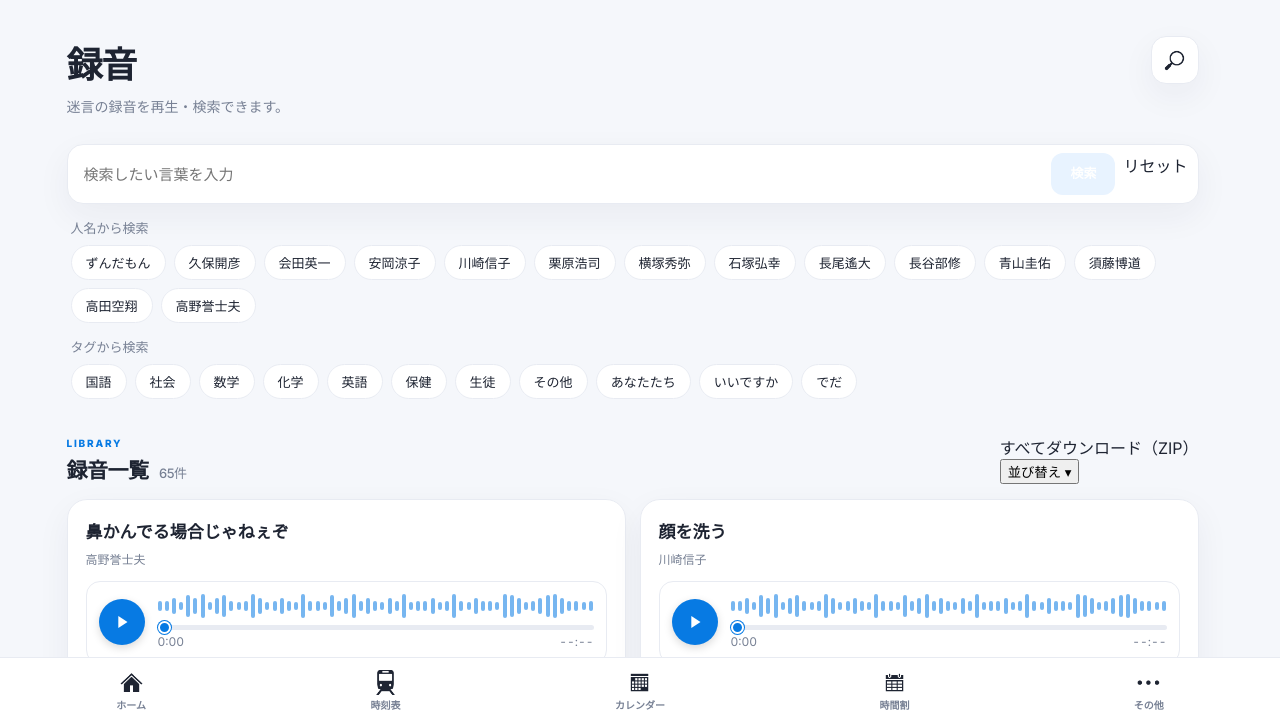
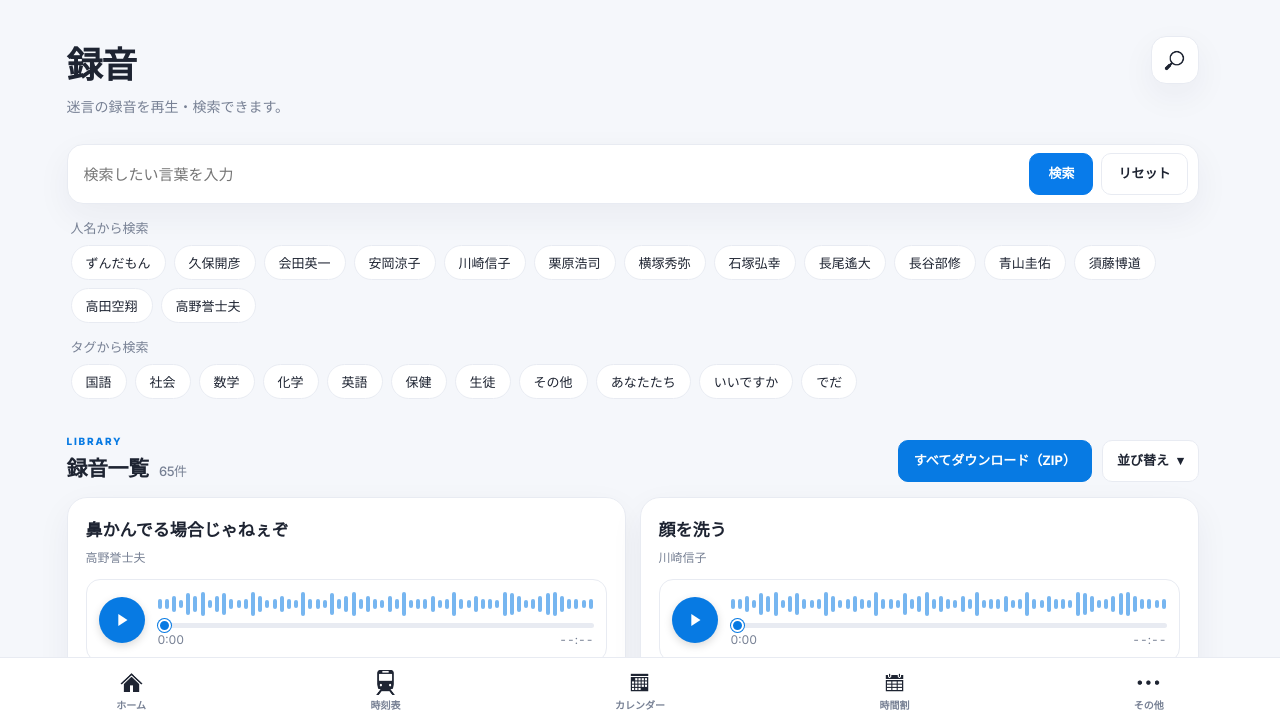
Before and after one commit to k1416465/Meigen, a Flask app: page /recording in a window 1280 px wide, after a click on "検索". Shown: the part 76-800 px from the top of the page. Run offline with Flask 3, Linux system fonts and the light colour scheme; data comes from the database, SQL or seed files in the repository; data that the repository does not hold is empty.

Commit message:
Add files via upload

```diff
--- a/home_dashboard_site/static/style.css
+++ b/home_dashboard_site/static/style.css
@@ -4296,3 +4296,220 @@ a.recording-tag:hover { opacity: .8; }
   .recording-admin-save-all { width:100%; }
   .recording-admin-card-actions .recording-admin-delete { width:100%; }
 }
+
+
+/* 録音ページ：一括ダウンロード・並び替え・検索ボタンの見た目調整 */
+.recording-list-actions {
+  display: flex;
+  align-items: center;
+  justify-content: flex-end;
+  flex-wrap: wrap;
+  gap: 10px;
+}
+.recording-download-all {
+  display: inline-flex;
+  align-items: center;
+  justify-content: center;
+  min-height: 42px;
+  box-sizing: border-box;
+  padding: 10px 15px;
+  border: 1px solid var(--purple);
+  border-radius: 10px;
+  background: var(--purple);
+  color: #fff !important;
+  font: inherit;
+  font-size: 13px;
+  font-weight: 700;
+  line-height: 1.2;
+  text-align: center;
+  text-decoration: none !important;
+  cursor: pointer;
+  transition: opacity .15s ease, transform .15s ease;
+}
+.recording-download-all:hover { opacity: .88; }
+.recording-download-all:active { transform: translateY(1px); }
+.recording-sort-form {
+  display: flex;
+  align-items: center;
+  gap: 8px;
+  margin: 0;
+}
+.recording-sort-button {
+  display: inline-flex;
+  align-items: center;
+  justify-content: center;
+  min-height: 42px;
+  box-sizing: border-box;
+  padding: 10px 14px;
+  border: 1px solid var(--border);
+  border-radius: 10px;
+  background: var(--surface);
+  color: var(--text, inherit);
+  font: inherit;
+  font-size: 13px;
+  font-weight: 700;
+  line-height: 1.2;
+  white-space: nowrap;
+  cursor: pointer;
+}
+.recording-sort-form select {
+  min-height: 42px;
+  max-width: 100%;
+  box-sizing: border-box;
+  padding: 9px 30px 9px 11px;
+  border: 1px solid var(--border);
+  border-radius: 10px;
+  background: var(--surface);
+  color: inherit;
+  font: inherit;
+  font-size: 13px;
+  cursor: pointer;
+}
+.recording-search-form .recording-search-submit,
+.recording-search-form .recording-search-reset {
+  display: inline-flex;
+  align-items: center;
+  justify-content: center;
+  min-height: 42px;
+  box-sizing: border-box;
+  padding: 10px 16px;
+  border-radius: 10px;
+  font: inherit;
+  font-size: 13px;
+  font-weight: 700;
+  line-height: 1.2;
+  white-space: nowrap;
+  text-align: center;
+  text-decoration: none;
+  cursor: pointer;
+}
+.recording-search-form .recording-search-submit {
+  border: 1px solid #087bea;
+  background: #087bea;
+  color: #fff;
+}
+.recording-search-form .recording-search-submit:hover { background: #066bd0; border-color: #066bd0; }
+.recording-search-form .recording-search-reset {
+  border: 1px solid var(--border);
+  background: var(--surface);
+  color: inherit;
+}
+.recording-search-form .recording-search-reset:hover { background: var(--purple-soft); }
+@media (max-width: 700px) {
+  .recording-list-actions { justify-content: flex-start; }
+  .recording-download-all { flex: 1 1 100%; }
+  .recording-sort-form { flex: 1 1 100%; }
+  .recording-sort-form select { flex: 1 1 auto; min-width: 0; }
+  .recording-search-form .recording-search-submit,
+  .recording-search-form .recording-search-reset { min-height: 42px; padding: 10px 12px; }
+}
+
+
+/* 録音ページ：並び替えボタンを押すと選択肢をまとめて表示 */
+.recording-sort-wrap {
+  position: relative;
+  display: inline-flex;
+  align-items: center;
+}
+.recording-sort-button {
+  display: inline-flex;
+  align-items: center;
+  justify-content: center;
+  gap: 8px;
+  min-height: 42px;
+  box-sizing: border-box;
+  padding: 10px 14px;
+  border: 1px solid var(--border);
+  border-radius: 10px;
+  background: var(--surface);
+  color: var(--text, inherit);
+  font: inherit;
+  font-size: 13px;
+  font-weight: 700;
+  line-height: 1.2;
+  white-space: nowrap;
+  cursor: pointer;
+}
+.recording-sort-button:hover { border-color: #077AE3; }
+.recording-sort-options:not([hidden]) {
+  position: absolute;
+  z-index: 100;
+  top: calc(100% + 6px);
+  right: 0;
+  display: flex;
+  flex-direction: column;
+  gap: 4px;
+  min-width: 190px;
+  padding: 6px;
+  border: 1px solid var(--border);
+  border-radius: 12px;
+  background: var(--surface);
+  box-shadow: 0 10px 28px rgba(0, 0, 0, .18);
+}
+.recording-sort-options a {
+  display: block;
+  padding: 10px 12px;
+  border-radius: 8px;
+  color: var(--text, inherit);
+  font-size: 13px;
+  line-height: 1.4;
+  text-decoration: none;
+  white-space: nowrap;
+}
+.recording-sort-options a:hover,
+.recording-sort-options a[aria-current="true"] {
+  background: rgba(7, 122, 227, .12);
+  color: #077AE3;
+}
+@media (max-width: 600px) {
+  .recording-sort-options:not([hidden]) { right: 0; left: auto; }
+}
+
+
+
+/* 録音管理：タグ表示順の編集 */
+.recording-tag-order-admin {
+  margin: 24px 0 30px;
+  padding: 20px;
+  border: 1px solid var(--border);
+  border-radius: 16px;
+  background: var(--surface);
+}
+.recording-tag-order-heading h2 { margin: 0 0 6px; font-size: 18px; }
+.recording-tag-order-heading p { margin: 0 0 16px; color: var(--muted, #777); font-size: 13px; }
+.recording-tag-order-list {
+  list-style: decimal;
+  padding-left: 28px;
+  margin: 0 0 16px;
+  display: flex;
+  flex-direction: column;
+  gap: 8px;
+}
+.recording-tag-order-item {
+  display: flex;
+  align-items: center;
+  justify-content: space-between;
+  gap: 12px;
+  padding: 9px 10px;
+  border: 1px solid var(--border);
+  border-radius: 10px;
+  background: var(--background, transparent);
+}
+.recording-tag-order-name { overflow-wrap: anywhere; }
+.recording-tag-order-actions { display: flex; gap: 6px; flex-shrink: 0; }
+.recording-tag-move {
+  width: 36px;
+  height: 36px;
+  border: 1px solid var(--border);
+  border-radius: 8px;
+  background: var(--surface);
+  color: inherit;
+  font-size: 18px;
+  cursor: pointer;
+}
+.recording-tag-move:hover:not(:disabled) { border-color: #077AE3; color: #077AE3; }
+.recording-tag-move:disabled { opacity: .35; cursor: not-allowed; }
+@media (max-width: 600px) {
+  .recording-tag-order-admin { padding: 14px; }
+  .recording-tag-order-item { padding: 8px; }
+}
```
